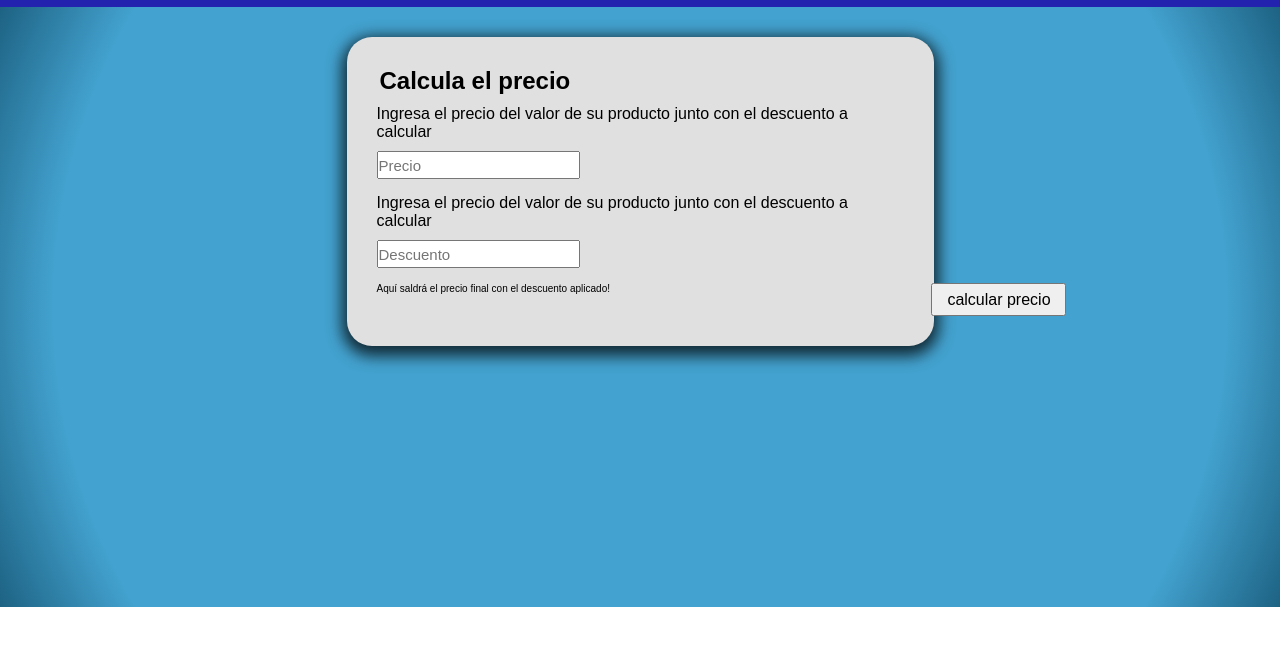
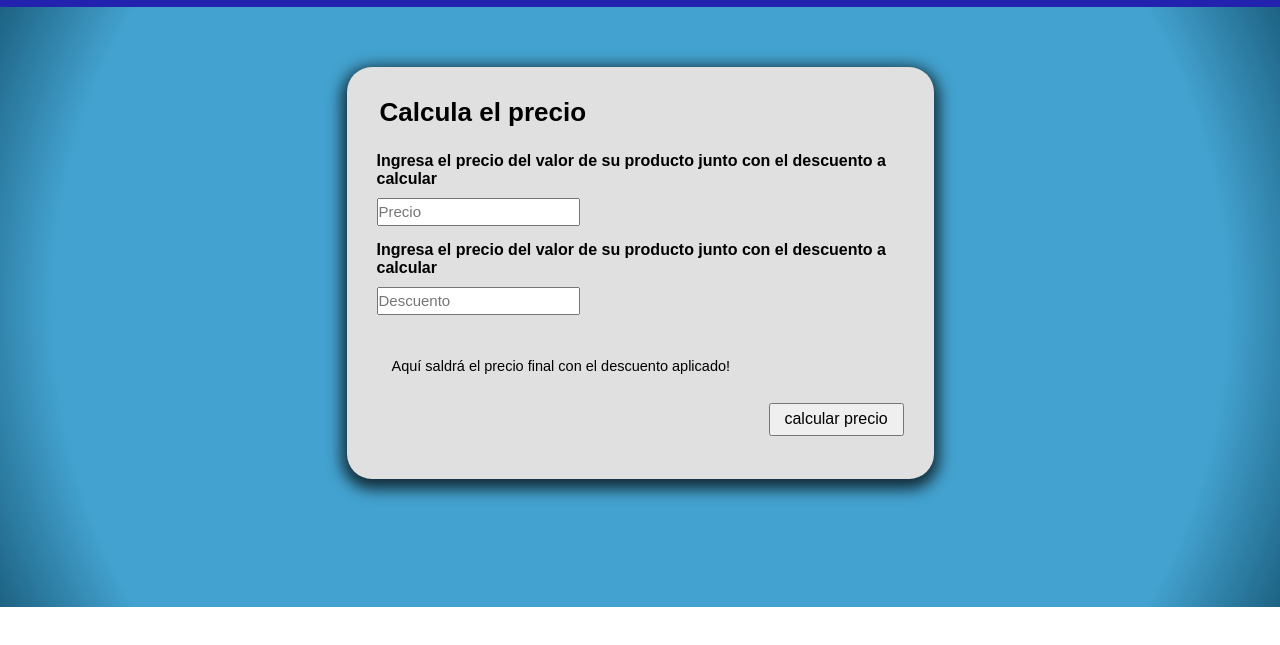
Before and after one commit to Camlo01/-JavaScript-Practico-reto2, a plain HTML site: page index.html in a window 1280 px wide. Shown: the part 63-708 px from the top of the page. Drawn offline with Linux system fonts and the light colour scheme.

Commit message:
se completan estilos basicos

```diff
--- a/styles/Styles.css
+++ b/styles/Styles.css
@@ -33,7 +33,7 @@ header h1 {
 
 header p {
   position: relative;
-  left: calc(61% - 150px );
+  left: calc(61% - 150px);
 }
 
 /* Main  */
@@ -44,7 +44,9 @@ main {
     rgba(29, 98, 131, 1) 100%
   );
   height: 600px;
-  padding-top: 30px;
+  padding: 10px;
+
+  padding-top: 60px;
 }
 
 main .section-calculate-discount {
@@ -52,10 +54,11 @@ main .section-calculate-discount {
   box-shadow: 0px 5px 15px 5px rgba(0, 0, 0, 0.74);
   min-width: 320px;
   max-width: 587px;
+  height: 412px;
   padding: 30px;
   margin: 0 auto;
   border-radius: 25px;
-  display: flex;
+  display: grid;
   flex-wrap: wrap;
 
   /*
@@ -71,17 +74,16 @@ código para centrar elementos
   color: rgb(0, 0, 0);
   min-width: 240px;
   max-width: 240px;
-  font-weight: 800;
-  /* padding: 0px; */
+  font-weight: 600;
   position: relative;
   left: 3px;
-  font-size: 2.4rem;
+  font-size: 2.6rem;
   display: flex;
 }
 
 .calculate-form label {
   font-size: 1.6rem;
-  font-weight: 500;
+  font-weight: 600;
   display: inline-block;
   position: relative;
   margin-bottom: 5px;
@@ -103,5 +105,10 @@ código para centrar elementos
   height: 33px;
   font-size: 1.6rem;
   position: relative;
-  left: 61%;
+  justify-self: end;
 }
+
+.price-result {
+  font-size: 1.45rem;
+  margin: 15px;
+}
```
